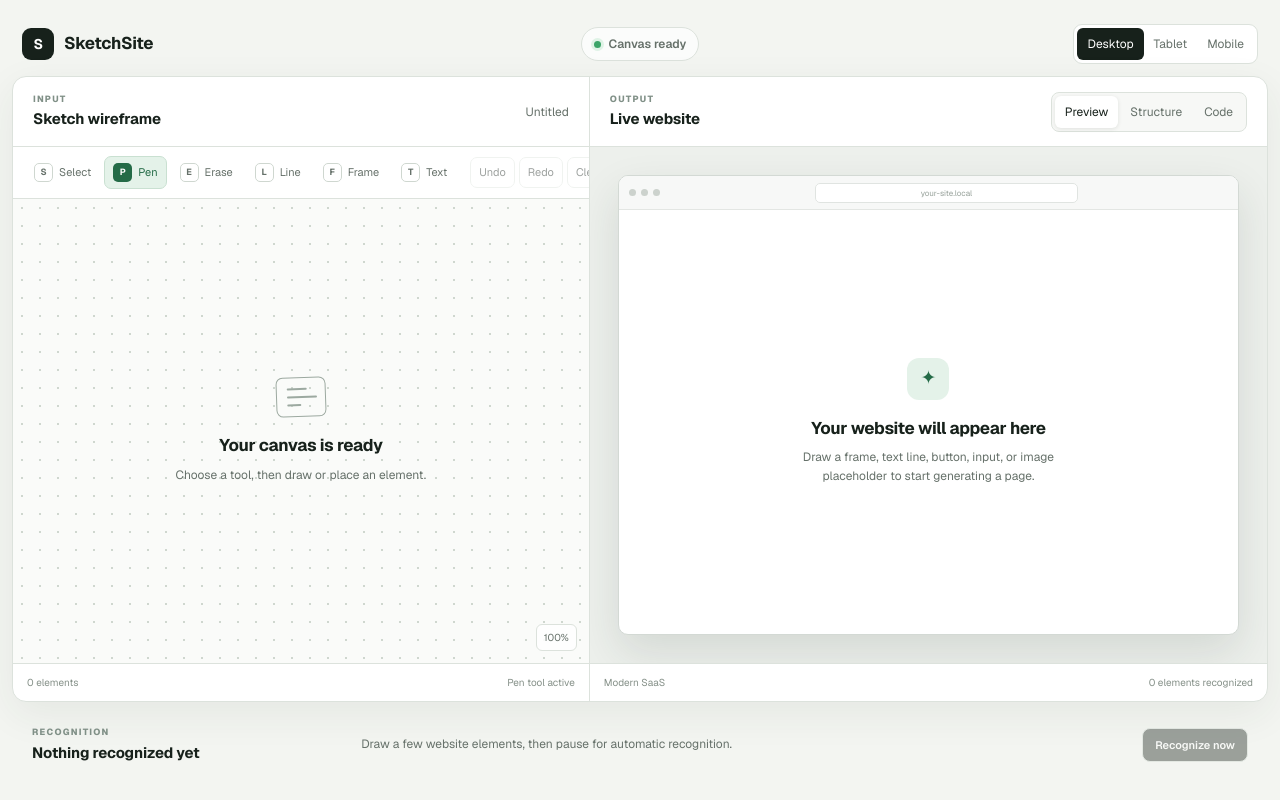
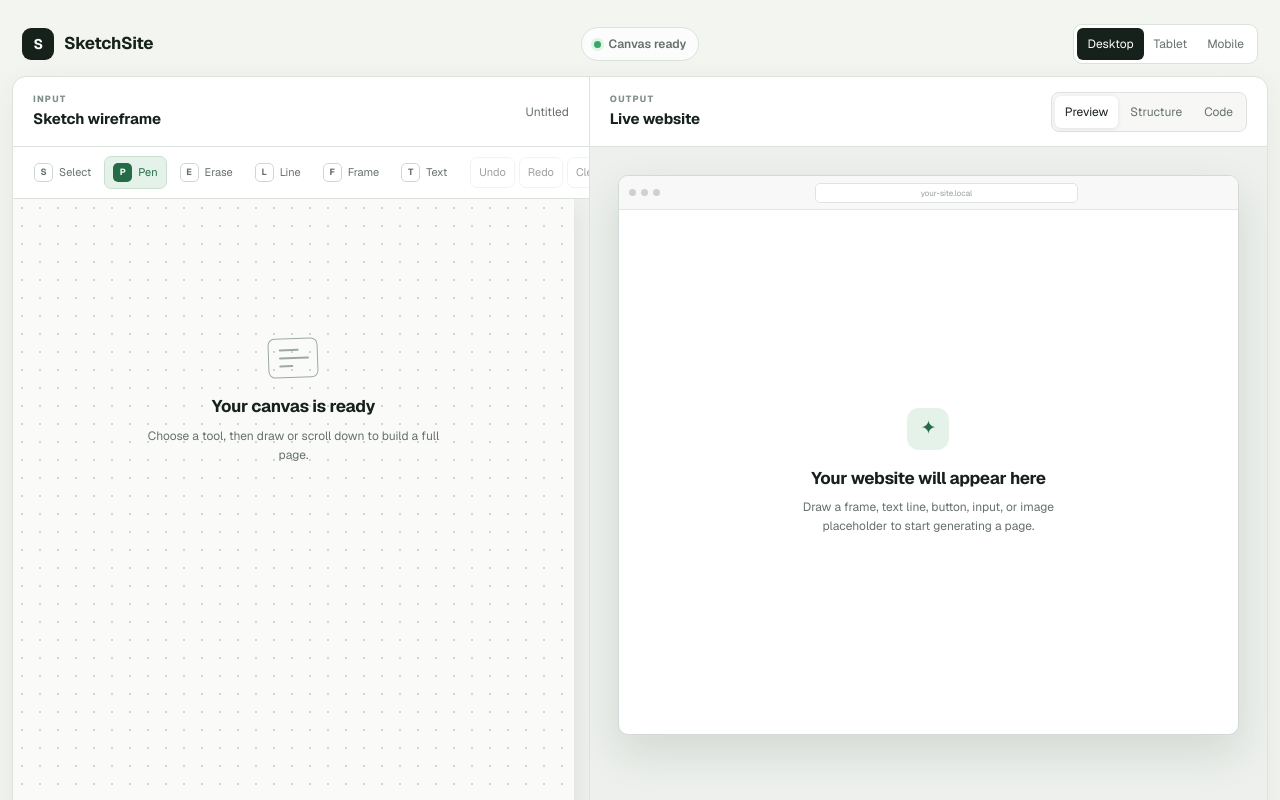
Before and after one commit to brianchen3388/HHCC-Chef-Bagels, a Next.js app: page / in a window 1280 px wide. Shown: the top 800 px of the page. Built offline with nearby package versions, Linux system fonts and the light colour scheme.

Commit message:
Add scrollable canvas and improve nesting

```diff
--- a/app/DrawingWorkspace.tsx
+++ b/app/DrawingWorkspace.tsx
@@ -6,6 +6,7 @@ import {
   type PointerEvent as ReactPointerEvent,
 } from 'react';
 import {
+  CANVAS_PAGE_RATIO,
   clamp,
   getCanvasItemBounds,
   type CanvasItem,
@@ -59,6 +60,8 @@ const toolOptions: Array<{ id: Tool; label: string }> = [
 ];
 
 let itemSequence = 0;
+const CANVAS_WIDTH = 1000;
+const CANVAS_HEIGHT = CANVAS_WIDTH * CANVAS_PAGE_RATIO;
 
 function createItemId(kind: CanvasItem['kind']) {
   itemSequence += 1;
@@ -221,8 +224,8 @@ function CanvasItemShape({ item }: { item: CanvasItem }) {
         <circle
           {...itemAttributes}
           className="canvas-dot"
-          cx={point.x * 1000}
-          cy={point.y * 1000}
+          cx={point.x * CANVAS_WIDTH}
+          cy={point.y * CANVAS_HEIGHT}
           r="2.5"
         />
       );
@@ -233,7 +236,7 @@ function CanvasItemShape({ item }: { item: CanvasItem }) {
         {...itemAttributes}
         className="canvas-pen"
         points={item.points
-          .map((point) => `${point.x * 1000},${point.y * 1000}`)
+          .map((point) => `${point.x * CANVAS_WIDTH},${point.y * CANVAS_HEIGHT}`)
           .join(' ')}
       />
     );
@@ -244,10 +247,10 @@ function CanvasItemShape({ item }: { item: CanvasItem }) {
       <line
         {...itemAttributes}
         className="canvas-line"
-        x1={item.start.x * 1000}
-        x2={item.end.x * 1000}
-        y1={item.start.y * 1000}
-        y2={item.end.y * 1000}
+        x1={item.start.x * CANVAS_WIDTH}
+        x2={item.end.x * CANVAS_WIDTH}
+        y1={item.start.y * CANVAS_HEIGHT}
+        y2={item.end.y * CANVAS_HEIGHT}
       />
     );
   }
@@ -258,10 +261,10 @@ function CanvasItemShape({ item }: { item: CanvasItem }) {
       <rect
         {...itemAttributes}
         className="canvas-frame"
-        height={(bounds.bottom - bounds.top) * 1000}
-        width={(bounds.right - bounds.left) * 1000}
-        x={bounds.left * 1000}
-        y={bounds.top * 1000}
+        height={(bounds.bottom - bounds.top) * CANVAS_HEIGHT}
+        width={(bounds.right - bounds.left) * CANVAS_WIDTH}
+        x={bounds.left * CANVAS_WIDTH}
+        y={bounds.top * CANVAS_HEIGHT}
       />
     );
   }
@@ -270,8 +273,8 @@ function CanvasItemShape({ item }: { item: CanvasItem }) {
     <text
       {...itemAttributes}
       className="canvas-text"
-      x={item.position.x * 1000}
-      y={item.position.y * 1000}
+      x={item.position.x * CANVAS_WIDTH}
+      y={item.position.y * CANVAS_HEIGHT}
     >
       {item.content}
     </text>
@@ -281,16 +284,16 @@ function CanvasItemShape({ item }: { item: CanvasItem }) {
 function SelectionOutline({ item }: { item: CanvasItem }) {
   const bounds = getItemBounds(item);
   const padding = 8;
-  const width = Math.max(12, (bounds.right - bounds.left) * 1000);
-  const height = Math.max(12, (bounds.bottom - bounds.top) * 1000);
+  const width = Math.max(12, (bounds.right - bounds.left) * CANVAS_WIDTH);
+  const height = Math.max(12, (bounds.bottom - bounds.top) * CANVAS_HEIGHT);
 
   return (
     <rect
       className="selection-outline"
       height={height + padding * 2}
       width={width + padding * 2}
-      x={bounds.left * 1000 - padding}
-      y={bounds.top * 1000 - padding}
+      x={bounds.left * CANVAS_WIDTH - padding}
+      y={bounds.top * CANVAS_HEIGHT - padding}
     />
   );
 }
@@ -641,7 +644,9 @@ export default function DrawingWorkspace({
         </button>
       </div>
 
+      <div className="canvas-shell">
         <div className="canvas-wrap">
+          <div className="canvas-page">
           {items.length === 0 && draftItem === null && (
             <div className="canvas-empty">
               <div className="empty-icon" aria-hidden="true">
@@ -650,12 +655,12 @@ export default function DrawingWorkspace({
                 <span />
               </div>
               <h2>Your canvas is ready</h2>
-            <p>Choose a tool, then draw or place an element.</p>
+              <p>Choose a tool, then draw or scroll down to build a full page.</p>
             </div>
           )}
 
           <svg
-          aria-label={`Wireframe canvas. ${toolOptions.find((tool) => tool.id === activeTool)?.label} tool selected.`}
+            aria-label={`Scrollable wireframe canvas. ${toolOptions.find((tool) => tool.id === activeTool)?.label} tool selected.`}
             className={`drawing-surface tool-${activeTool}`}
             onPointerCancel={cancelGesture}
             onPointerDown={startGesture}
@@ -663,7 +668,7 @@ export default function DrawingWorkspace({
             onPointerUp={finishGesture}
             preserveAspectRatio="none"
             role="application"
-          viewBox="0 0 1000 1000"
+            viewBox={`0 0 ${CANVAS_WIDTH} ${CANVAS_HEIGHT}`}
           >
             <g className="canvas-items">
               {visibleItems.map((item) => (
@@ -680,14 +685,14 @@ export default function DrawingWorkspace({
                   key={primitive.id}
                 >
                   <rect
-                  height={Math.max(24, primitive.bounds.height * 1000)}
-                  width={Math.max(38, primitive.bounds.width * 1000)}
-                  x={primitive.bounds.x * 1000}
-                  y={primitive.bounds.y * 1000}
+                    height={Math.max(24, primitive.bounds.height * CANVAS_HEIGHT)}
+                    width={Math.max(38, primitive.bounds.width * CANVAS_WIDTH)}
+                    x={primitive.bounds.x * CANVAS_WIDTH}
+                    y={primitive.bounds.y * CANVAS_HEIGHT}
                   />
                   <text
-                  x={primitive.bounds.x * 1000 + 7}
-                  y={Math.max(14, primitive.bounds.y * 1000 - 7)}
+                    x={primitive.bounds.x * CANVAS_WIDTH + 7}
+                    y={Math.max(14, primitive.bounds.y * CANVAS_HEIGHT - 7)}
                   >
                     {primitiveLabel(primitive.type)}{' '}
                     {Math.round(primitive.confidence * 100)}%
@@ -696,8 +701,10 @@ export default function DrawingWorkspace({
               ))}
             </g>
           </svg>
+          </div>
+        </div>
 
-        <span className="zoom-label">100%</span>
+        <span className="zoom-label">Full page · 100%</span>
       </div>
 
       <footer className="panel-footer">
--- a/app/globals.css
+++ b/app/globals.css
@@ -216,15 +216,28 @@ button:disabled { color: inherit; cursor: default; opacity: 1; }
   box-shadow: 0 0 0 3px var(--accent-soft);
 }
 
+.canvas-shell {
+  position: relative;
+  min-height: 380px;
+  overflow: hidden;
+}
+
 .canvas-wrap {
+  height: 100%;
+  overflow-x: hidden;
+  overflow-y: auto;
+  overscroll-behavior: contain;
+  scrollbar-gutter: stable;
+  background: #edf0ec;
+}
+
+.canvas-page {
   position: relative;
-  display: grid;
-  min-height: 380px;
-  place-items: center;
-  overflow: hidden;
+  height: 1800px;
   background-color: #fafbf9;
   background-image: radial-gradient(#cfd7cf 0.8px, transparent 0.8px);
   background-size: 18px 18px;
+  box-shadow: 0 8px 24px rgb(29 43 34 / 8%);
 }
 
 .drawing-surface {
@@ -238,7 +251,7 @@ button:disabled { color: inherit; cursor: default; opacity: 1; }
   user-select: none;
 }
 
-.drawing-surface.tool-select { cursor: default; }
+.drawing-surface.tool-select { cursor: default; touch-action: pan-y; }
 .drawing-surface.tool-erase { cursor: cell; }
 .drawing-surface.tool-text { cursor: text; }
 
@@ -316,6 +329,11 @@ button:disabled { color: inherit; cursor: default; opacity: 1; }
 }
 
 .canvas-empty {
+  position: absolute;
+  top: 115px;
+  left: 50%;
+  width: min(350px, 90%);
+  transform: translateX(-50%);
   z-index: 1;
   pointer-events: none;
 }
--- a/app/sketch/codegen.ts
+++ b/app/sketch/codegen.ts
@@ -7,6 +7,17 @@ function jsxText(value: string) {
     .replaceAll('>', '&gt;')
     .replaceAll('{', '&#123;')
     .replaceAll('}', '&#125;');
+}
+
+function jsxAttribute(value: string) {
+  return jsxText(value).replaceAll('"', '&quot;');
+}
+
+function nestedText(node: WebsiteNode) {
+  return node.children
+    .map((child) => child.content)
+    .filter(Boolean)
+    .join(' ');
 }
 
 function renderNode(node: WebsiteNode, depth: number, insideForm = false): string[] {
@@ -60,13 +71,16 @@ function renderNode(node: WebsiteNode, depth: number, insideForm = false): strin
     return [`${pad}<div className="site-image" role="img" aria-label="Website visual" />`];
   }
   if (node.type === 'button') {
-    return [`${pad}<button className="primary-button" type="${insideForm ? 'submit' : 'button'}">${content || 'Get started'}</button>`];
+    const label = jsxText(nestedText(node)) || content || 'Get started';
+    return [`${pad}<button className="primary-button" type="${insideForm ? 'submit' : 'button'}">${label}</button>`];
   }
   if (node.type === 'input') {
     const inputId = node.id.replace(/[^a-zA-Z0-9-]/g, '');
+    const rawLabel = nestedText(node) || node.content || 'Your details';
+    const label = jsxText(rawLabel);
     return [
-      `${pad}<label htmlFor="${inputId}">${content || 'Your details'}</label>`,
-      `${pad}<input id="${inputId}" name="${inputId}" />`,
+      `${pad}<label htmlFor="${inputId}">${label}</label>`,
+      `${pad}<input id="${inputId}" name="${inputId}" placeholder="${jsxAttribute(rawLabel)}" />`,
     ];
   }
   if (node.type === 'form') {
--- a/app/sketch/model.ts
+++ b/app/sketch/model.ts
@@ -4,6 +4,8 @@ export type Point = {
   pressure?: number;
   timestamp: number;
 };
+
+export const CANVAS_PAGE_RATIO = 3;
 
 export type PenItem = {
   id: string;
@@ -107,9 +109,9 @@ export function getCanvasItemBounds(item: CanvasItem): Bounds {
     const width = Math.max(0.055, item.content.length * 0.016);
     return {
       x: item.position.x,
-      y: clamp(item.position.y - 0.045),
+      y: clamp(item.position.y - 0.018),
       width: Math.min(width, 1 - item.position.x),
-      height: 0.057,
+      height: 0.022,
     };
   }
 
--- a/app/sketch/recognition.ts
+++ b/app/sketch/recognition.ts
@@ -1,9 +1,12 @@
 import {
+  boundsCenter,
   boundsContain,
+  CANVAS_PAGE_RATIO,
   clamp,
   getCanvasItemBounds,
   pageBounds,
   type CanvasItem,
+  type Bounds,
   type GeneratedWebsite,
   type Point,
   type RecognizedPrimitive,
@@ -14,7 +17,14 @@ import {
 } from './model';
 
 function distance(first: Point, second: Point) {
-  return Math.hypot(first.x - second.x, first.y - second.y);
+  return Math.hypot(
+    first.x - second.x,
+    (first.y - second.y) * CANVAS_PAGE_RATIO,
+  );
+}
+
+function visualHeight(height: number) {
+  return height * CANVAS_PAGE_RATIO;
 }
 
 function pathLength(points: Point[]) {
@@ -26,7 +36,7 @@ function pathLength(points: Point[]) {
 
 function getRectangularity(item: Extract<CanvasItem, { kind: 'pen' }>) {
   const bounds = getCanvasItemBounds(item);
-  if (bounds.width < 0.015 || bounds.height < 0.015) {
+  if (bounds.width < 0.015 || visualHeight(bounds.height) < 0.015) {
     return 0;
   }
 
@@ -57,8 +67,32 @@ function isDiagonal(item: CanvasItem) {
     return false;
   }
   const bounds = getCanvasItemBounds(item);
-  const slope = bounds.height / bounds.width;
+  const slope = visualHeight(bounds.height) / bounds.width;
   return bounds.width > 0.04 && slope > 0.35 && slope < 2.8;
+}
+
+function boundsVisuallyContain(outer: Bounds, inner: Bounds) {
+  const outerArea = outer.width * outer.height;
+  const innerArea = Math.max(0.000001, inner.width * inner.height);
+  if (outerArea <= innerArea * 1.04) return false;
+
+  const center = boundsCenter(inner);
+  const centerInside =
+    center.x >= outer.x &&
+    center.x <= outer.x + outer.width &&
+    center.y >= outer.y &&
+    center.y <= outer.y + outer.height;
+  const drawingAnchorInside =
+    inner.x >= outer.x &&
+    inner.x <= outer.x + outer.width &&
+    inner.y >= outer.y &&
+    inner.y <= outer.y + outer.height;
+
+  return boundsContain(outer, inner, 0.006) || centerInside || drawingAnchorInside;
+}
+
+function visuallyContains(outer: RecognizedPrimitive, inner: RecognizedPrimitive) {
+  return boundsVisuallyContain(outer.bounds, inner.bounds);
 }
 
 function framePrimitive(
@@ -66,14 +100,18 @@ function framePrimitive(
   items: CanvasItem[],
 ): RecognizedPrimitive {
   const bounds = getCanvasItemBounds(item);
-  const aspect = bounds.width / bounds.height;
+  const height = visualHeight(bounds.height);
+  const aspect = bounds.width / height;
   const internalItems = items.filter(
     (candidate) =>
       candidate.id !== item.id &&
-      boundsContain(bounds, getCanvasItemBounds(candidate), 0.02),
+      boundsVisuallyContain(bounds, getCanvasItemBounds(candidate)),
   );
   const diagonals = internalItems.filter(isDiagonal);
   const internalText = internalItems.find((candidate) => candidate.kind === 'text');
+  const hasNestedElement = internalItems.some(
+    (candidate) => candidate.kind !== 'text' && !isDiagonal(candidate),
+  );
 
   if (diagonals.length >= 2) {
     return {
@@ -86,7 +124,7 @@ function framePrimitive(
     };
   }
 
-  if (bounds.width < 0.27 && bounds.height < 0.13 && aspect > 1.5) {
+  if (!hasNestedElement && bounds.width < 0.27 && height < 0.13 && aspect > 1.5) {
     return {
       id: `primitive-${item.id}`,
       sourceItemIds: [item.id],
@@ -99,9 +137,10 @@ function framePrimitive(
   }
 
   if (
+    !hasNestedElement &&
     bounds.width >= 0.27 &&
     bounds.width < 0.62 &&
-    bounds.height < 0.105 &&
+    height < 0.105 &&
     aspect > 3
   ) {
     return {
@@ -135,13 +174,13 @@ function recognizePen(
   const directDistance = distance(first, last);
   const closed =
     item.points.length > 5 &&
-    directDistance < Math.max(0.025, Math.min(bounds.width, bounds.height) * 0.4);
+    directDistance < Math.max(0.025, Math.min(bounds.width, visualHeight(bounds.height)) * 0.4);
   const rectangularity = getRectangularity(item);
-  const horizontal = bounds.width > 0.045 && bounds.height < 0.025;
+  const horizontal = bounds.width > 0.045 && visualHeight(bounds.height) < 0.025;
 
   if (closed && rectangularity > 0.56 && bounds.width > 0.05) {
-    const aspect = bounds.width / bounds.height;
-    const compact = bounds.width < 0.27 && bounds.height < 0.13;
+    const aspect = bounds.width / visualHeight(bounds.height);
+    const compact = bounds.width < 0.27 && visualHeight(bounds.height) < 0.13;
     return {
       id: `primitive-${item.id}`,
       sourceItemIds: [item.id],
@@ -158,7 +197,7 @@ function recognizePen(
       id: `primitive-${item.id}`,
       sourceItemIds: [item.id],
       type: 'text',
-      bounds: { ...bounds, height: Math.max(bounds.height, 0.03) },
+      bounds: { ...bounds, height: Math.max(bounds.height, 0.012) },
       confidence: 0.78,
       manuallyCorrected: false,
     };
@@ -203,13 +242,13 @@ export function recognizeCanvas(items: CanvasItem[]) {
 
     if (item.kind === 'line') {
       const bounds = getCanvasItemBounds(item);
-      const horizontal = bounds.width > 0.045 && bounds.height < 0.025;
+      const horizontal = bounds.width > 0.045 && visualHeight(bounds.height) < 0.025;
       primitives.push({
         id: `primitive-${item.id}`,
         sourceItemIds: [item.id],
         type: horizontal ? 'text' : 'divider',
         bounds: horizontal
-          ? { ...bounds, height: Math.max(bounds.height, 0.028) }
+          ? { ...bounds, height: Math.max(bounds.height, 0.012) }
           : bounds,
         confidence: horizontal ? 0.88 : 0.7,
         manuallyCorrected: false,
@@ -232,7 +271,7 @@ function isWideTopContainer(primitive: RecognizedPrimitive) {
     primitive.type === 'container' &&
     primitive.bounds.width > 0.58 &&
     primitive.bounds.y < 0.18 &&
-    primitive.bounds.height < 0.2
+    visualHeight(primitive.bounds.height) < 0.2
   );
 }
 
@@ -271,22 +310,22 @@ export function inferWebsite(
     if (
       primitive.bounds.width > 0.55 &&
       primitive.bounds.y < 0.48 &&
-      primitive.bounds.height > 0.16
+      visualHeight(primitive.bounds.height) > 0.16
     ) {
       return 'hero';
     }
     const containedContainers = containers.filter(
       (candidate) =>
         candidate.id !== primitive.id &&
-        boundsContain(primitive.bounds, candidate.bounds, 0.01),
+        visuallyContains(primitive, candidate),
     );
     if (primitive.bounds.width > 0.35 && containedContainers.length >= 2) {
       return 'cardGrid';
     }
     if (
       primitive.bounds.width <= 0.43 &&
-      primitive.bounds.height >= 0.1 &&
-      primitive.bounds.height <= 0.48
+      visualHeight(primitive.bounds.height) >= 0.1 &&
+      visualHeight(primitive.bounds.height) <= 0.48
     ) {
       return 'card';
     }
@@ -307,6 +346,7 @@ export function inferWebsite(
   }
 
   const nodes = new Map<string, WebsiteNode>();
+  const primitiveByNodeId = new Map<string, RecognizedPrimitive>();
   sorted.forEach((primitive) => {
     const type = overrides[primitive.id] ?? automaticType(primitive);
     nodes.set(`node-${primitive.id}`, {
@@ -318,10 +358,22 @@ export function inferWebsite(
       content: defaultContent(type, primitive),
       sourcePrimitiveIds: [primitive.id],
     });
+    primitiveByNodeId.set(`node-${primitive.id}`, primitive);
   });
 
   const canContain = (type: WebsiteNodeType) =>
-    ['navbar', 'hero', 'section', 'cardGrid', 'card', 'form', 'footer'].includes(type);
+    [
+      'navbar',
+      'hero',
+      'section',
+      'cardGrid',
+      'card',
+      'button',
+      'input',
+      'image',
+      'form',
+      'footer',
+    ].includes(type);
   const parentByNodeId: Record<string, string> = {};
 
   nodes.forEach((current) => {
@@ -330,7 +382,10 @@ export function inferWebsite(
         (candidate) =>
           candidate.id !== current.id &&
           canContain(candidate.type) &&
-          boundsContain(candidate.bounds, current.bounds, 0.008),
+          visuallyContains(
+            primitiveByNodeId.get(candidate.id)!,
+            primitiveByNodeId.get(current.id)!,
+          ),
       )
       .sort(
         (first, second) =>
```
Also changed, not shown: app/SketchSiteApp.tsx (+9 -2 lines), 1 other file (tests, documents, lock files or other folders). Lines whose indentation alone changed are shown as unchanged.
